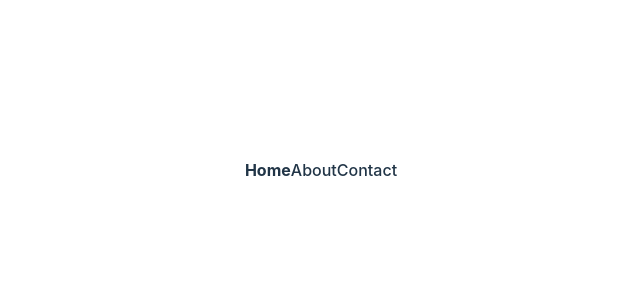
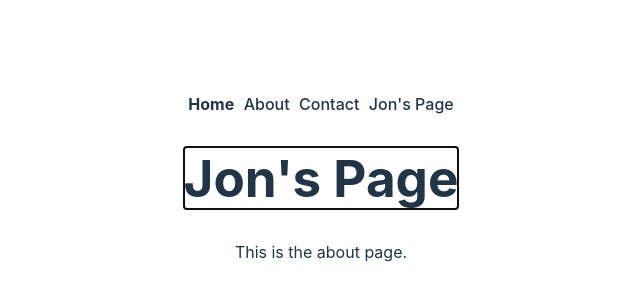
Before and after one commit to cirillojon/something-great, a Svelte app: page /jons-page in a window 1280 px wide. Shown: the part 214-514 px from the top of the page, without its empty margins (319-959 px from the left). Built offline with nearby package versions, Linux system fonts and the light colour scheme.

Commit message:
added Jon's Page

```diff
--- a/src/App.svelte
+++ b/src/App.svelte
@@ -3,6 +3,8 @@
   import Home from './Home.svelte';
   import About from './About.svelte';
   import Contact from './Contact.svelte';
+  import JonsPage from './Jons-page.svelte';
+
 
   let currentPath = '/';
   const handleNavigation = (path) => {
@@ -32,9 +34,11 @@
     <a href="/" use:link class:active={currentPath === '/'} on:click={() => handleNavigation('/')}>Home</a>
     <a href="/about" use:link class:active={currentPath === '/about'} on:click={() => handleNavigation('/about')}>About</a>
     <a href="/contact" use:link class:active={currentPath === '/contact'} on:click={() => handleNavigation('/contact')}>Contact</a>
+    <a href="/jons-page" use:link class:active={currentPath === '/jons-page'} on:click={() => handleNavigation('/jons-page')}>Jon's Page</a>
   </nav>
 
   <Route path="/" component="{Home}" />
   <Route path="/about" component="{About}" />
   <Route path="/contact" component="{Contact}" />
+  <Route path="/jons-page" component="{JonsPage}" />
 </Router>
--- /dev/null
+++ b/src/Jons-page.svelte
@@ -0,0 +1,10 @@
+<script lang="ts">
+  import { onMount } from 'svelte';
+
+  onMount(() => {
+    console.log('Jon component mounted');
+  });
+</script>
+
+<h1>Jon's Page</h1>
+<p>This is the about page.</p>
```
